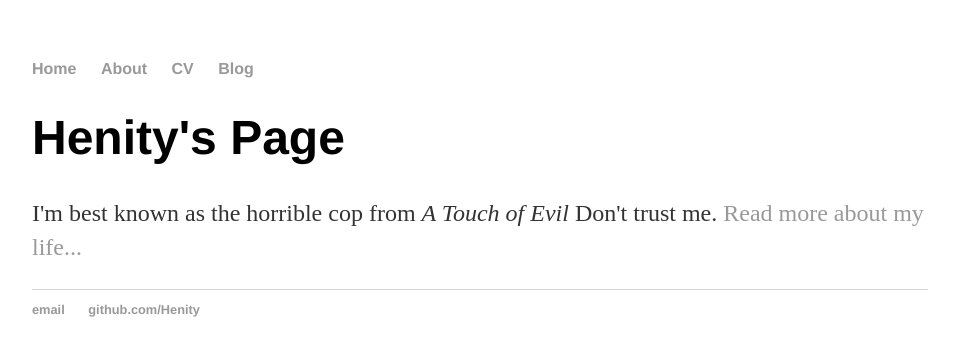
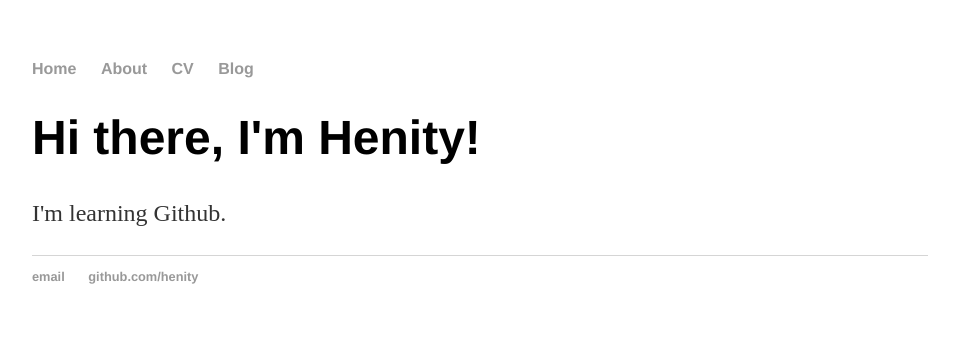
Before and after one commit to Henity/henity.github.io, a Jekyll site: the page built from index.html, in a window 1280 px wide. Shown: the top 356 px of the page, without its empty margins (160-1119 px from the left). Built offline with Jekyll 4.4.1, drawn with Linux system fonts in a browser that asks for light colours.

Commit message:
Update index.html
to use your default layout

```diff
--- a/index.html
+++ b/index.html
@@ -1,30 +1,8 @@
-<!DOCTYPE html>
-<html>
-	<head>
-		<title>Henity's Website</title>
-		<!-- link to main stylesheet -->
-		<link rel="stylesheet" type="text/css" href="/css/main.css">
-	</head>
-	<body>
-		<nav>
-    		<ul>
-        		<li><a href="/">Home</a></li>
-	        	<li><a href="/about">About</a></li>
-        		<li><a href="/cv">CV</a></li>
-        		<li><a href="/blog">Blog</a></li>
-    		</ul>
-		</nav>
-		<div class="container">
-    			<div class="blurb">
-        			<h1>Henity's Page</h1>
-				<p>I'm best known as the horrible cop from <em>A Touch of Evil</em> Don't trust me. <a href="/about">Read more about my life...</a></p>
-    			</div><!-- /.blurb -->
-		</div><!-- /.container -->
-		<footer>
-			<ul>
-				<li><a href="mailto:hankquinlanhub@gmail.com">email</a></li>
-				<li><a href="https://github.com/hankquinlan">github.com/Henity</a></li>
-			</ul>
-		</footer>
-	</body>
-</html>
+---
+layout: default
+title: Henity's Website
+---
+<div class="blurb">
+	<h1>Hi there, I'm Henity!</h1>
+	<p>I'm learning Github.</p>
+</div><!-- /.blurb -->
```
